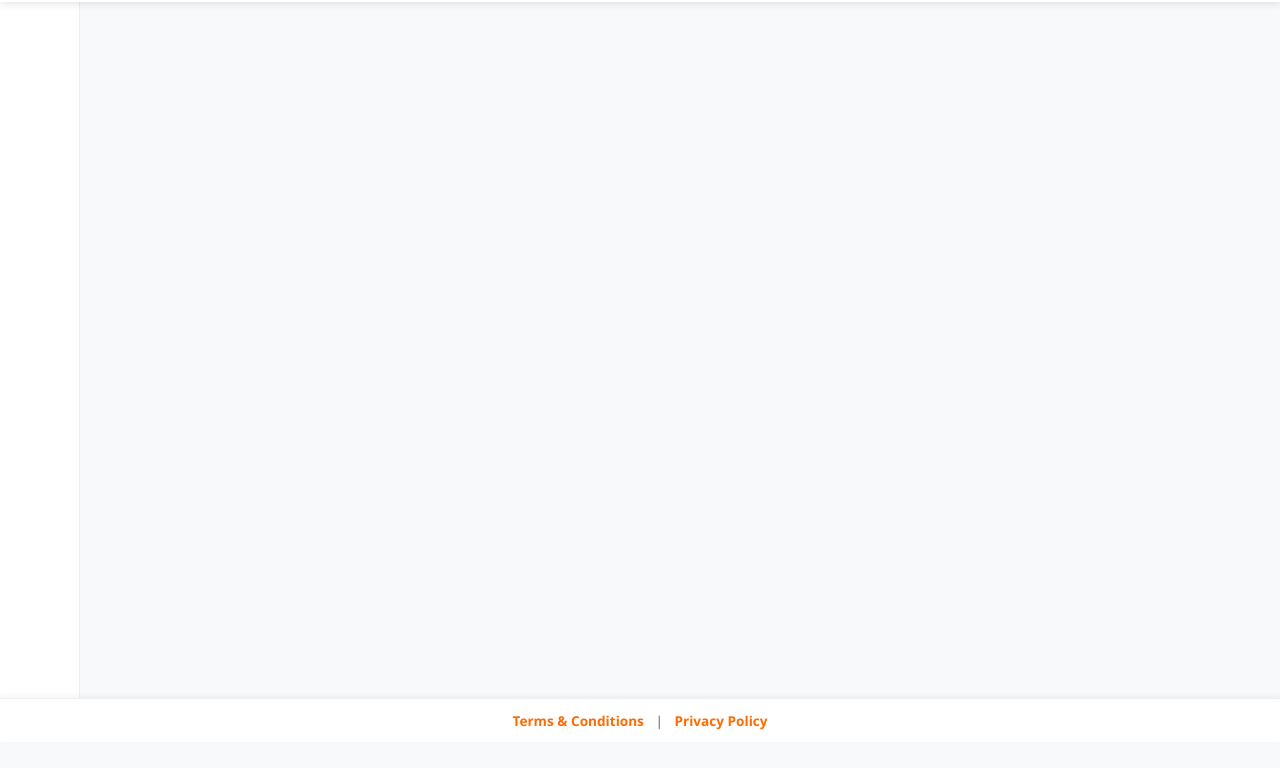
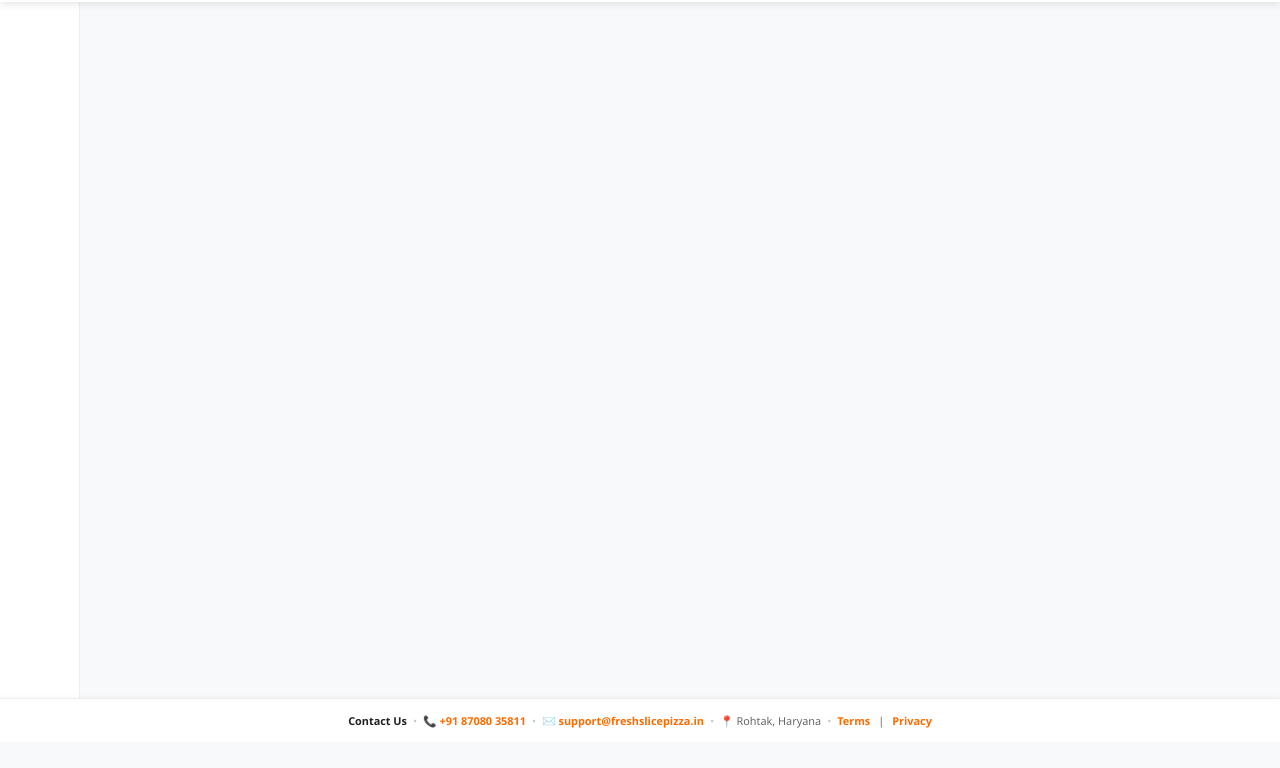
Before and after one commit to rahulcodes7/project-osys, a website: page public/index.html in a window 1280 px wide. Shown: the part 58-826 px from the top of the page. Drawn offline with Linux system fonts and the light colour scheme; no server answers.

Commit message:
updated footer

```diff
--- a/public/css/styles.css
+++ b/public/css/styles.css
@@ -119,26 +119,46 @@ input, select {
 /* Orders List */
 .order-card { background: white; padding: 15px; margin-bottom: 15px; border-radius: 10px; border-left: 5px solid var(--primary); box-shadow: var(--shadow); }
 
-/* Footer */
+/* Ultra-compact footer */
 .site-footer {
     position: fixed;
     bottom: 0;
     left: 0;
     right: 0;
+
+    height: 44px;
+    padding: 0 8px;
+
     background: var(--white);
     border-top: 1px solid var(--border);
-    padding: 12px 10px;
-    text-align: center;
-    font-size: 0.85rem;
-    box-shadow: 0 -2px 6px rgba(0,0,0,0.05);
+    box-shadow: 0 -1px 4px rgba(0,0,0,0.04);
+
+    display: flex;
+    align-items: center;
+    justify-content: center;
+    gap: 6px;
+
+    font-size: 0.68rem;
+    color: var(--text-light);
+    white-space: nowrap;
+    overflow-x: auto;        /* allows scroll if very small screen */
+    scrollbar-width: none;  /* Firefox */
     z-index: 850;
+}
+
+.site-footer::-webkit-scrollbar {
+    display: none;
+}
+
+.site-footer .biz-name {
+    font-weight: 700;
+    color: var(--text-dark);
 }
 
 .site-footer a {
     color: var(--primary);
+    font-weight: 600;
     text-decoration: none;
-    font-weight: 600;
-    transition: color 0.2s ease;
 }
 
 .site-footer a:hover {
@@ -146,7 +166,14 @@ input, select {
     text-decoration: underline;
 }
 
-.footer-sep {
-    margin: 0 8px;
+.site-footer .addr {
     color: var(--text-light);
 }
+
+.sep {
+    opacity: 0.35;
+}
+
+.footer-sep {
+    margin: 0 2px;
+}
--- a/public/index.html
+++ b/public/index.html
@@ -86,10 +86,23 @@
         </div>
     </div>
     <footer class="site-footer">
-        <a href="terms.html">Terms & Conditions</a>
+        <span class="biz-name">Contact Us</span>
+
+        <span class="sep">•</span>
+        <a href="tel:+918708035811">📞 +91 87080 35811</a>
+
+        <span class="sep">•</span>
+        <a href="mailto:support@freshslicepizza.in">✉️ support@freshslicepizza.in</a>
+
+        <span class="sep">•</span>
+        <span class="addr">📍 Rohtak, Haryana</span>
+
+        <span class="sep">•</span>
+        <a href="/terms.html">Terms</a>
         <span class="footer-sep">|</span>
-        <a href="privacy.html">Privacy Policy</a>
+        <a href="/privacy.html">Privacy</a>
     </footer>
+
     <script src="js/index.js"></script>
 </body>
 </html>
--- a/public/js/index.js
+++ b/public/js/index.js
@@ -29,8 +29,8 @@ function renderNavbar() {
 
     if (user) {
         rhs.innerHTML = `
-            <a href="orders.html" class="nav-icon">📦</a>
-            <a href="profile.html" class="nav-icon">👤</a>
+            <a href="/orders.html" class="nav-icon">📦</a>
+            <a href="/profile.html" class="nav-icon">👤</a>
         `;
     } else {
         rhs.innerHTML = `<span class="nav-icon" onclick="openLogin()">Login</span>`;
```
